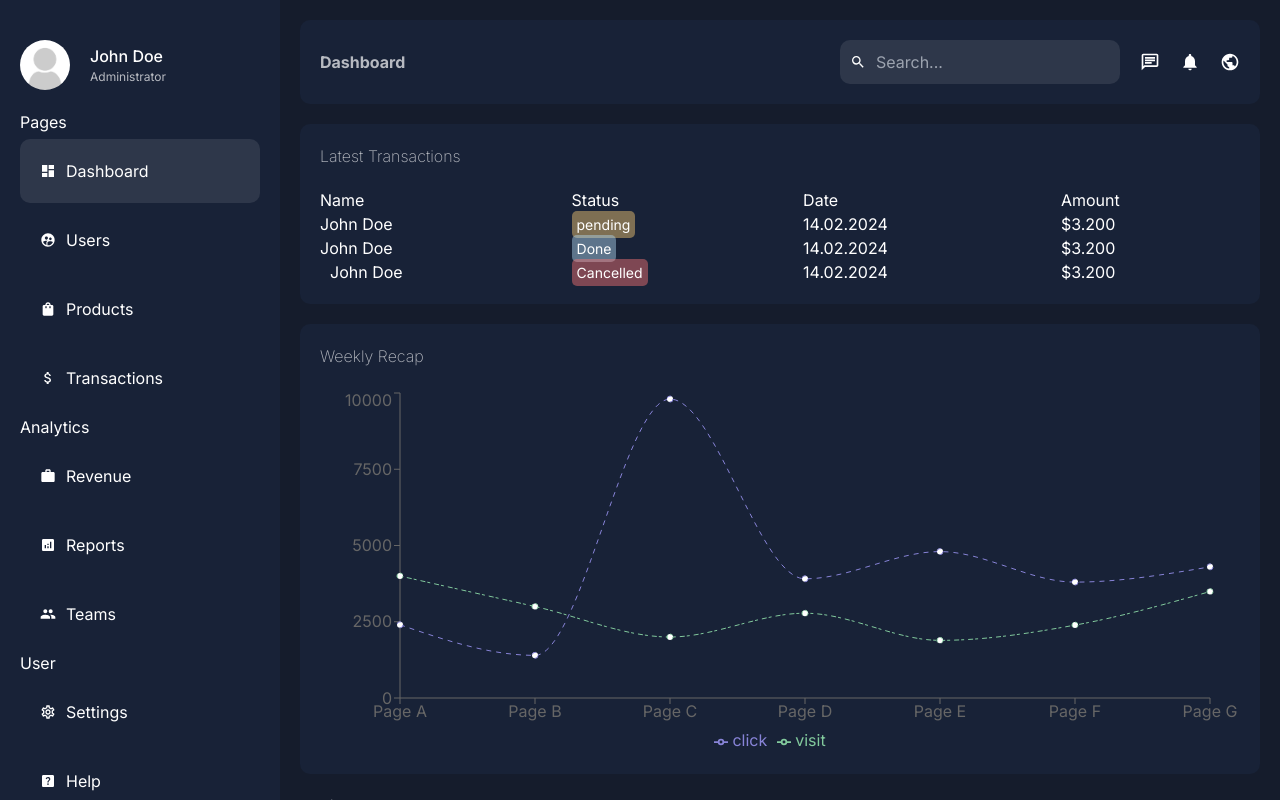
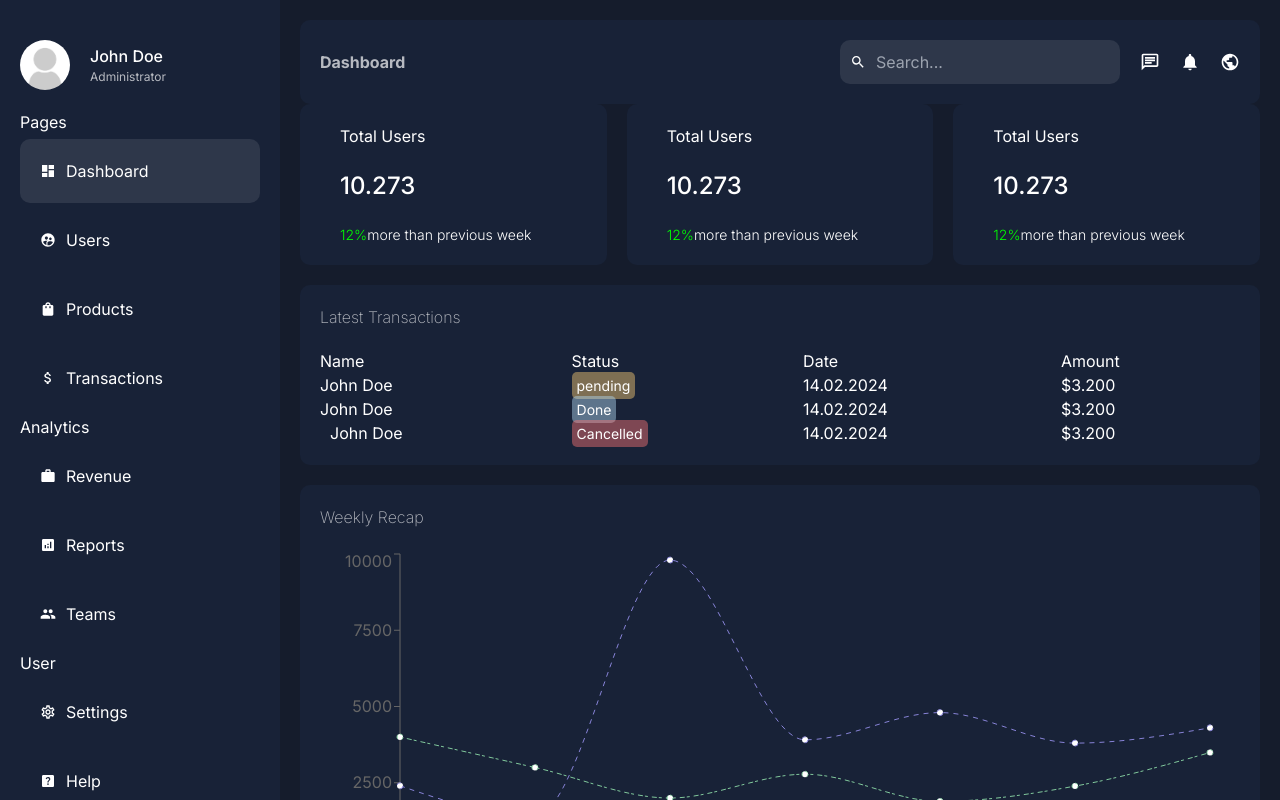
Before and after one commit to raj-umang/Finance-Dashboard---Mini-Project, a Next.js app: page /dashboard in a window 1280 px wide. Shown: the top 800 px of the page. Built offline with nearby package versions, Linux system fonts and the light colour scheme.

Commit message:
fixed error

```diff
--- a/package.json
+++ b/package.json
@@ -9,9 +9,9 @@
     "lint": "next lint"
   },
   "dependencies": {
-    "next": "14.2.5",
-    "react": "^18",
-    "react-dom": "^18",
+    "next": "^14.2.5",
+    "react": "^18.3.1",
+    "react-dom": "^18.3.1",
     "react-icons": "^5.2.1",
     "recharts": "^2.12.7"
   },
--- a/src/app/dashboard/page.jsx
+++ b/src/app/dashboard/page.jsx
@@ -1,28 +1,27 @@
-import React from 'react'
-import card from '../ui/dashboard/card/card'
-import styles from "../ui/dashboard/dashboard.module.css"
-import rightbar from '../ui/dashboard/rightbar/rightbar'
-import Transaction from '../ui/dashboard/transaction/transaction'
-import Rightbar from '../ui/dashboard/rightbar/rightbar'
-import Chart from '../ui/dashboard/chart/chart'
+import React from "react";
+import Card from "../ui/dashboard/card/card";
+import styles from "../ui/dashboard/dashboard.module.css";
+import Transaction from "../ui/dashboard/transaction/transaction";
+import Rightbar from "../ui/dashboard/rightbar/rightbar";
+import Chart from "../ui/dashboard/chart/chart";
 
 const Dashboard = () => {
   return (
     <div className={styles.wrapper}>
-    <div className={styles.main}>
-    <div className={styles.cards}>
-      <card/>
-      <card/>
-      <card/>
+      <div className={styles.main}>
+        <div className={styles.cards}>
+          <Card />
+          <Card />
+          <Card />
+        </div>
+        <Transaction />
+        <Chart />
       </div>
-      <Transaction/>
-      <Chart/>
+      <div className={styles.side}>
+        <Rightbar />
+      </div>
     </div>
-    <div className={styles.side}>
-      <Rightbar/>
-    </div>
-    </div>
-  )
-}
+  );
+};
 
 export default Dashboard;
--- a/src/app/ui/dashboard/card/card.jsx
+++ b/src/app/ui/dashboard/card/card.jsx
@@ -1,19 +1,18 @@
-import styles from './card.module.css'
+import styles from "./card.module.css";
 
-function card() {
+function Card() {
   return (
     <div className={styles.container}>
-      <mdSupervisedUserCircle size={24}/>
+      <mdSupervisedUserCircle size={24} />
       <div className={styles.texts}>
         <span className={styles.title}>Total Users</span>
         <span className={styles.number}>10.273</span>
         <span className={styles.detail}>
-            <span className={styles.positive}>12%</span>more than
-            previous week
+          <span className={styles.positive}>12%</span>more than previous week
         </span>
       </div>
     </div>
-  )
+  );
 }
 
-export default card
+export default Card;
--- a/src/app/ui/dashboard/chart/chart.jsx
+++ b/src/app/ui/dashboard/chart/chart.jsx
@@ -1,3 +1,4 @@
+"use client";
 import {
   LineChart,
   Line,
@@ -64,7 +65,7 @@ const Chart = () => {
         >
           <XAxis dataKey="name" />
           <YAxis />
-          <Tooltip contentStyle={{background:"#151c2c",border:"none"}}/>
+          <Tooltip contentStyle={{ background: "#151c2c", border: "none" }} />
           <Legend />
           <Line
             type="monotone"
```
Also changed, not shown: 1 other file (tests, documents, lock files or other folders).
